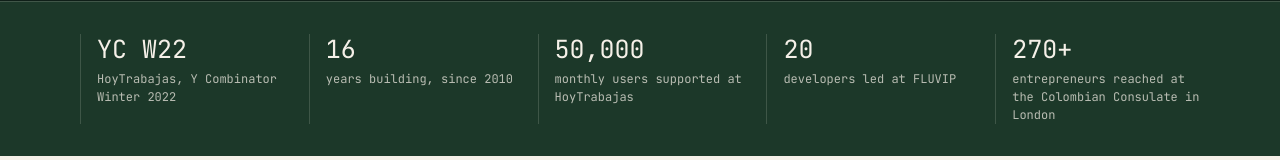
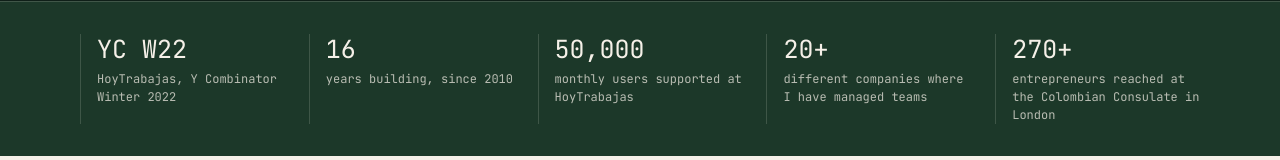
Before and after one commit to vlaguzman/personal_site, a Next.js app: page / in a window 1280 px wide. Shown: the part 755-915 px from the top of the page. Built offline with nearby package versions, Linux system fonts and the light colour scheme.

Commit message:
feat: update credential strip to teams managed across 20+ companies

```diff
--- a/src/data/credentials.ts
+++ b/src/data/credentials.ts
@@ -11,7 +11,7 @@
     { value: "YC W22", label: "HoyTrabajas, Y Combinator Winter 2022" },
     { value: String(now.getFullYear() - startYear), label: `years building, since ${startYear}` },
     { value: "50,000", label: "monthly users supported at HoyTrabajas" },
-    { value: "20", label: "developers led at FLUVIP" },
+    { value: "20+", label: "different companies where I have managed teams" },
     { value: "270+", label: "entrepreneurs reached at the Colombian Consulate in London" },
   ];
 }
```
Also changed, not shown: 1 other file (tests, documents, lock files or other folders).
